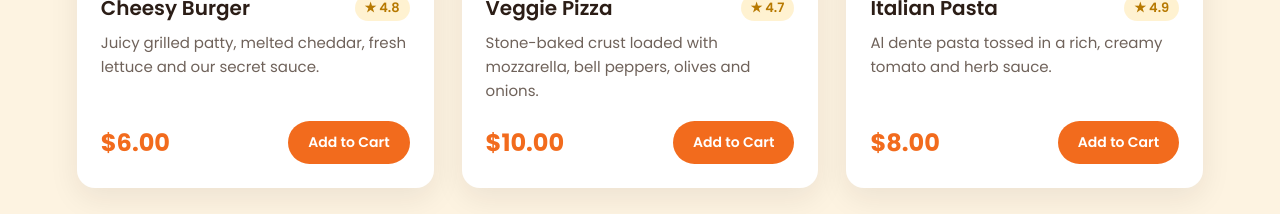
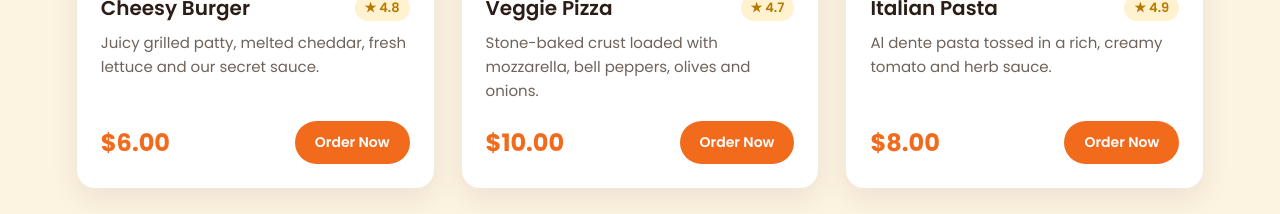
Before and after one commit to sawantsiddhesh4444/BitBox_final_website, a plain HTML site: page index.html in a window 1280 px wide. Shown: the part 2040-2254 px from the top of the page. Drawn offline with nearby package versions, Linux system fonts and the light colour scheme.

Commit message:
Relabel featured dish buttons to Order Now
Co-Authored-By: Devin AI <158243242+devin-ai-integration[bot]@users.noreply.github.com>

```diff
--- a/index.html
+++ b/index.html
@@ -103,7 +103,7 @@
                         <p>Juicy grilled patty, melted cheddar, fresh lettuce and our secret sauce.</p>
                         <div class="dish-footer">
                             <span class="price">$6.00</span>
-                            <a href="Menu.html" class="btn btn-small">Add to Cart</a>
+                            <a href="Menu.html" class="btn btn-small">Order Now</a>
                         </div>
                     </div>
                 </article>
@@ -121,7 +121,7 @@
                         <p>Stone-baked crust loaded with mozzarella, bell peppers, olives and onions.</p>
                         <div class="dish-footer">
                             <span class="price">$10.00</span>
-                            <a href="Menu.html" class="btn btn-small">Add to Cart</a>
+                            <a href="Menu.html" class="btn btn-small">Order Now</a>
                         </div>
                     </div>
                 </article>
@@ -139,7 +139,7 @@
                         <p>Al dente pasta tossed in a rich, creamy tomato and herb sauce.</p>
                         <div class="dish-footer">
                             <span class="price">$8.00</span>
-                            <a href="Menu.html" class="btn btn-small">Add to Cart</a>
+                            <a href="Menu.html" class="btn btn-small">Order Now</a>
                         </div>
                     </div>
                 </article>
```
